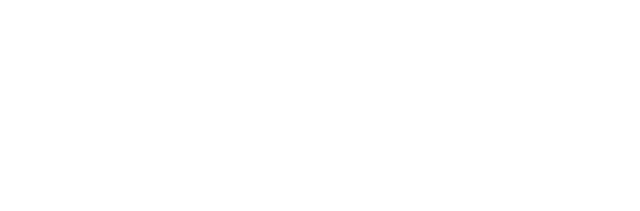
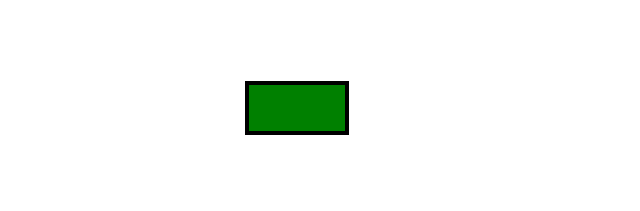
Before and after one commit to frialex/TicTacToe, a plain HTML site: page index.html in a window 1280 px wide. Shown: the whole page, without its empty margins (0-640 px from the left). Drawn offline with nearby package versions, Linux system fonts and the light colour scheme.

Commit message:
Simple squre

```diff
--- a/index.html
+++ b/index.html
@@ -1,8 +1,11 @@
 <html>
 <head>
 	<script src='lib/kinetic-v4.5.4.min.js' type='text/javascript'></script>
+	<script type="text/javascript" src='http://code.jquery.com/jquery-1.10.1.min.js'></script>
+	<script type="text/javascript" src='singleboard.js'></script>
 </head>
 
 <body>
+	<div id='container'></div>
 
 </body>
--- /dev/null
+++ b/singleboard.js
@@ -0,0 +1,27 @@
+$(function(){
+
+var stage = new Kinetic.Stage({
+  container: 'container',
+  width: 578,
+  height: 200
+});
+
+var layer = new Kinetic.Layer();
+
+var rect = new Kinetic.Rect({
+  x: 239,
+  y: 75,
+  width: 100,
+  height: 50,
+  fill: 'green',
+  stroke: 'black',
+  strokeWidth: 4
+});
+
+      // add the shape to the layer
+      layer.add(rect);
+
+      // add the layer to the stage
+      stage.add(layer);
+
+});
```
